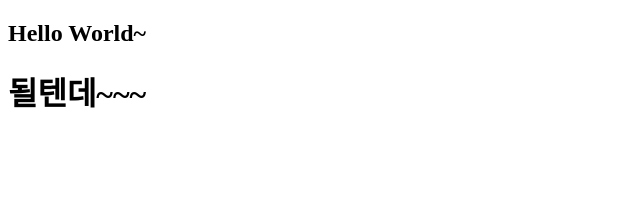
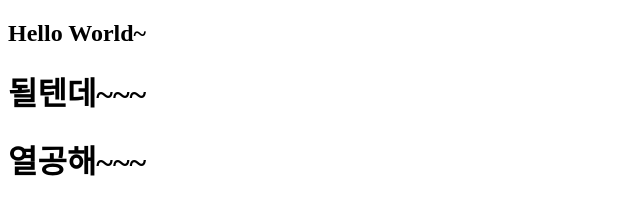
Before and after one commit to danawa123/test, a plain HTML site: page index2.html in a window 1280 px wide. Shown: the whole page, without its empty margins (0-640 px from the left). Drawn offline with Linux system fonts and the light colour scheme.

Commit message:
Update index2.html

```diff
--- a/index2.html
+++ b/index2.html
@@ -8,5 +8,6 @@
 <body>
     <h2>Hello World~</h2>
     <h1>될텐데~~~</h1>
+    <h1>열공해~~~</h1>
 </body>
 </html>
```
